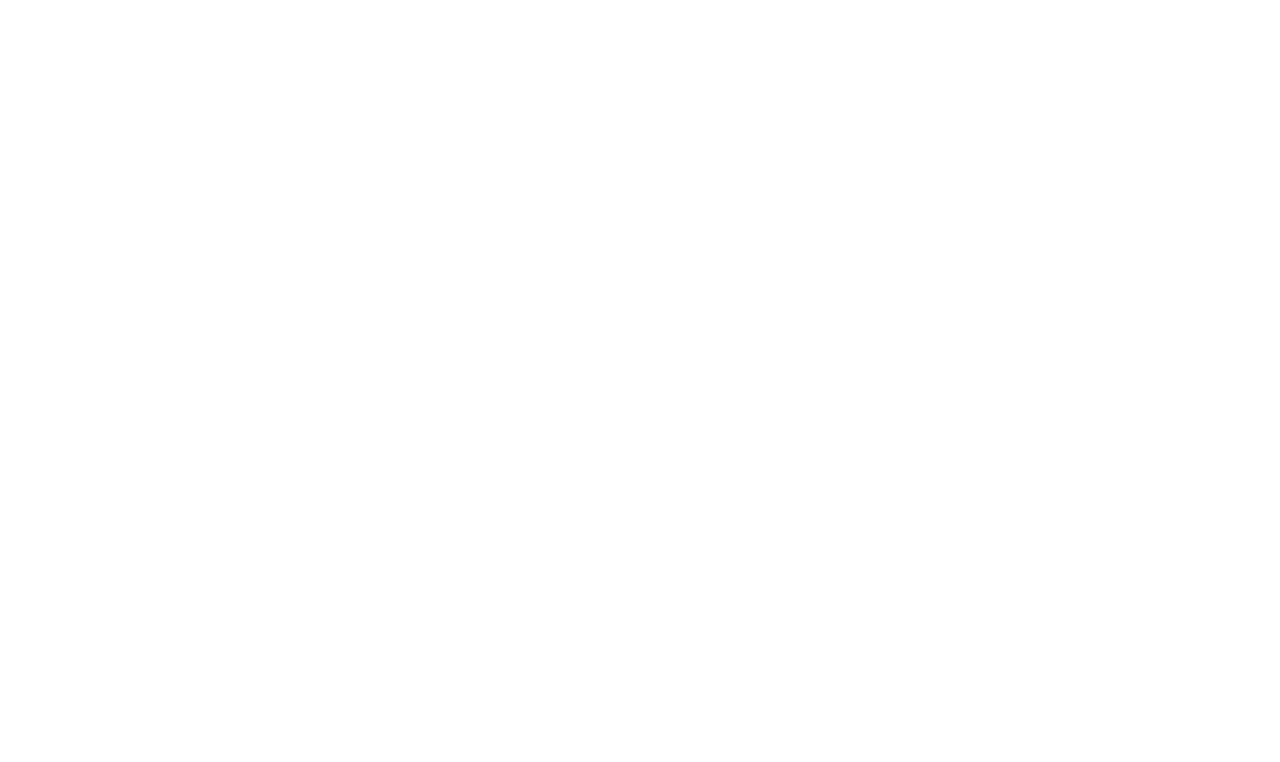
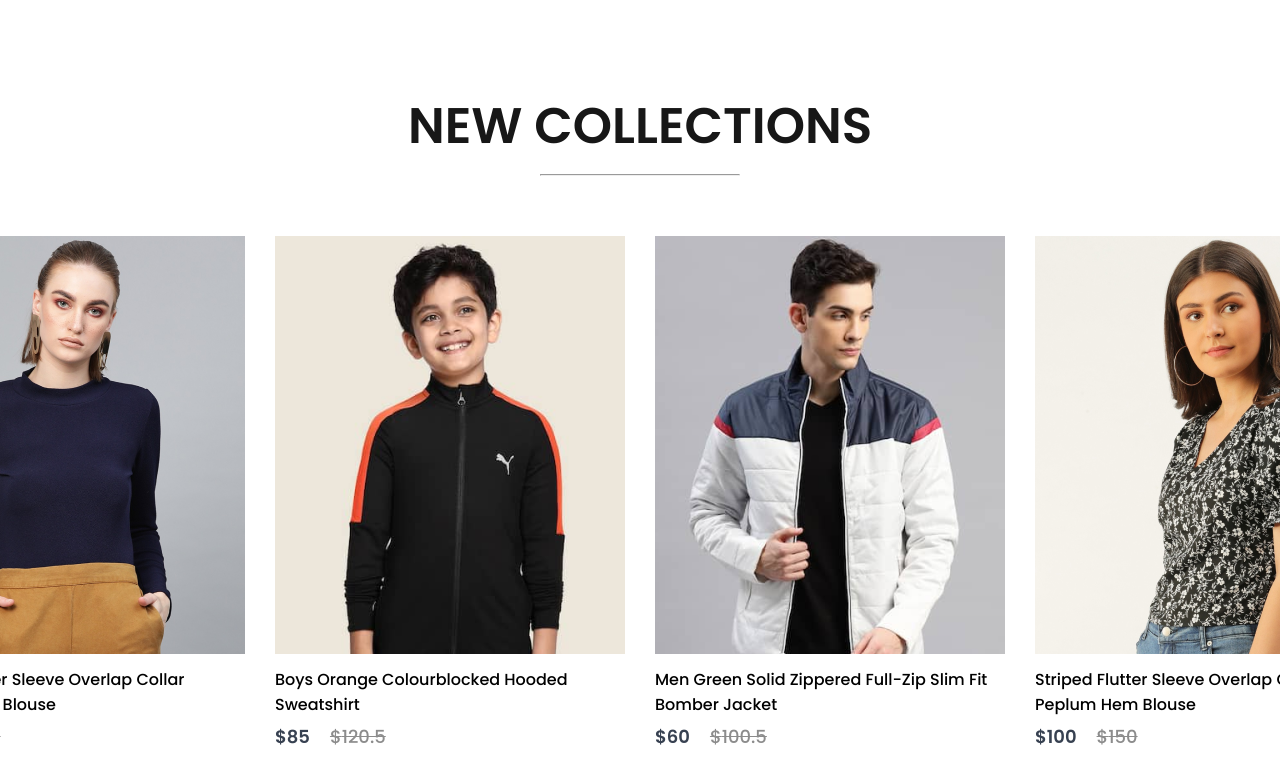
Before and after one commit to karl-jerico/Ecommerce-Website, a React (Vite) app: page / in a window 1280 px wide. Shown: the part 2158-2920 px from the top of the page. Before the commit the page ends 2247 px from the top, so only its background shows below. Built offline with nearby package versions, Linux system fonts and the light colour scheme.

Commit message:
Add new collection feature

```diff
--- /dev/null
+++ b/src/components/NewCollections/newCollections.jsx
@@ -0,0 +1,20 @@
+import React from 'react'
+import new_collections from '@/assets/new_collections'
+import Item from '@/components/Items/Item'
+
+const NewCollections = () => {
+  return (
+    <div className="new-collections">
+        <h1>NEW COLLECTIONS</h1>
+        <hr />
+        <div className="collections">
+            {new_collections.map((item,i)=>{
+                return <Item key={i} id={item.id} name={item.name}
+                image={item.image} new_price={item.new_price} old_price={item.old_price} />
+            })}
+        </div>
+    </div>
+  )
+}
+
+export default NewCollections
--- a/src/css/App.css
+++ b/src/css/App.css
@@ -3,6 +3,7 @@
 @import url(./components/item.css);
 @import url(./components/popular.css);
 @import url(./components/offer.css);
+@import url(./components/newCollections.css);
 
 *{
     margin: 0;
--- /dev/null
+++ b/src/css/components/newCollections.css
@@ -0,0 +1,27 @@
+.new-collections{
+    display: flex;
+    flex-direction: column;
+    align-items: center;
+    gap: 10px;
+    height: 90vh;
+}
+
+.new-collections h1{
+    color: #171717;
+    font-size: 50px;
+    font-weight: 600;
+}
+
+.new-collections hr{
+    width: 200px;
+    height: 6px;
+    border-radius: 10px;
+    background: #252525;
+}
+
+.collections{
+    display: grid;
+    grid-template-columns: 1fr 1fr 1fr 1fr;
+    margin-top: 50px;
+    gap: 30px;
+}
--- a/src/pages/shop.jsx
+++ b/src/pages/shop.jsx
@@ -2,6 +2,7 @@
 import Hero from '../components/Hero/hero'
 import Popular from '../components/Popular/popular'
 import Offers from '../components/Offers/offers'
+import NewCollections from '../components/NewCollections/newCollections'
 
 const Shop = () => {
   return (
@@ -9,6 +10,7 @@
       <Hero />
       <Popular />
       <Offers />
+      <NewCollections />
     </div>
   )
 }
```
